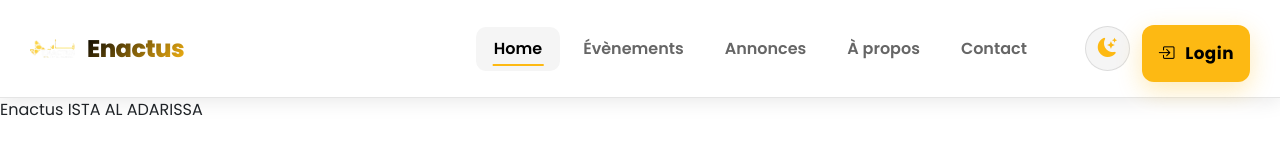
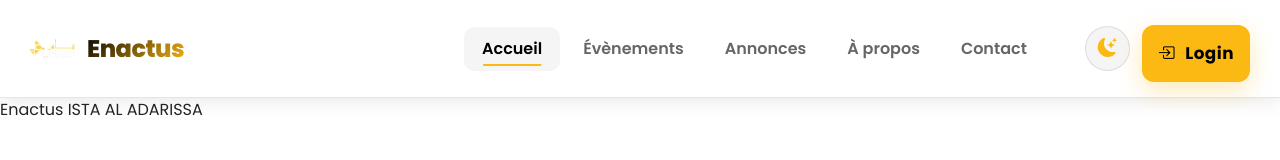
Before and after one commit to BadrRami/Demo-site-enactus-ista-al-adarissa, a React (Vite) app: page / in a window 1280 px wide. Shown: the top 160 px of the page. Built offline with nearby package versions, Linux system fonts and the light colour scheme.

Commit message:
ajouter link

```diff
--- a/src/NavBar.jsx
+++ b/src/NavBar.jsx
@@ -58,7 +58,7 @@ const NavBar = () => {
                 to="/"
                 onClick={() => setIsOpen(false)}
               >
-                Home
+                Accueil
               </Link>
             </li>
             <li className="nav-item">
```
